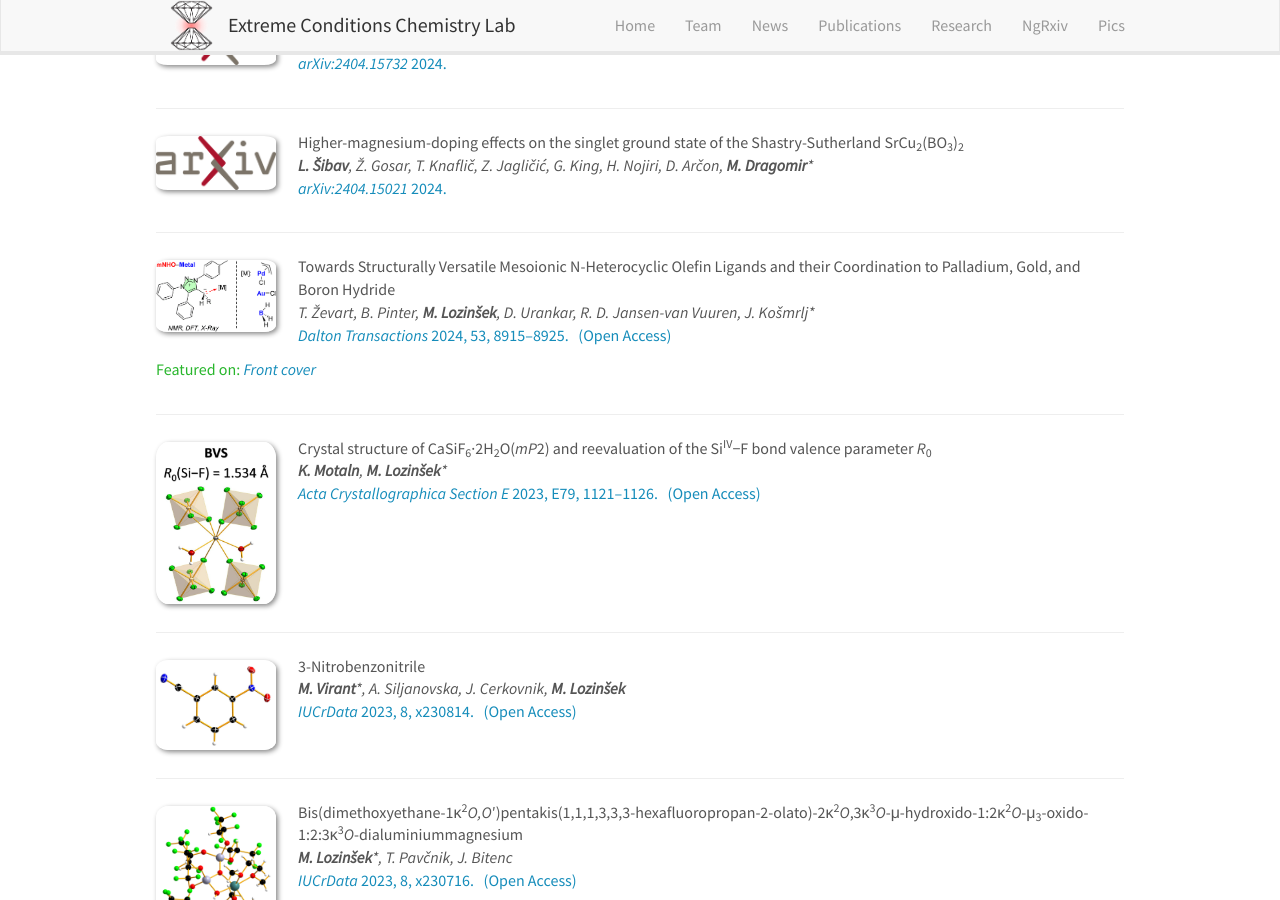
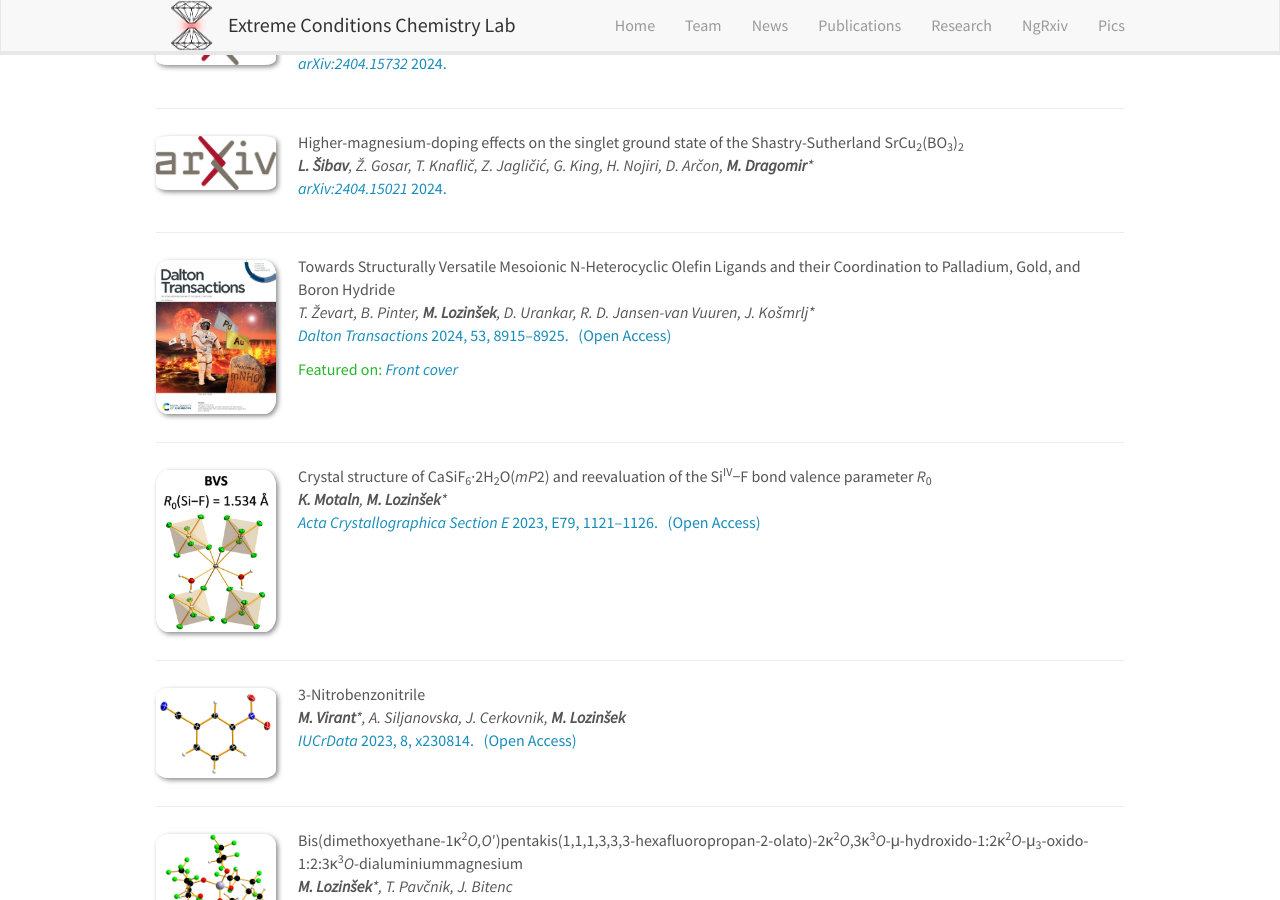
Before and after one commit to eccl-jsi/eccl-jsi.github.io, a Jekyll site: the page built from _pages/publications.md, in a window 1280 px wide and 900 px high, scrolled down 2051 px. Built offline with Jekyll 4.4.1, drawn with Linux system fonts in a browser that asks for light colours; nearby versions of some CDN libraries.

Commit message:
Update publist.yml

```diff
--- a/_data/publist.yml
+++ b/_data/publist.yml
@@ -48,7 +48,7 @@
   authors: "T. Ževart, B. Pinter, <b>M. Lozinšek</b>, D. Urankar, R. D. Jansen-van Vuuren, J. Košmrlj*"
   description: ""
   highlight: 0
-  image: DT2024-TOC.gif
+  image: DT2024-Cover.jpg
   link:
     display: "<i>Dalton Transactions</i> 2024, 53, 8915–8925. &nbsp;&nbsp;(Open Access)"
     url: "https://doi.org/10.1039/D4DT00195H"
```
